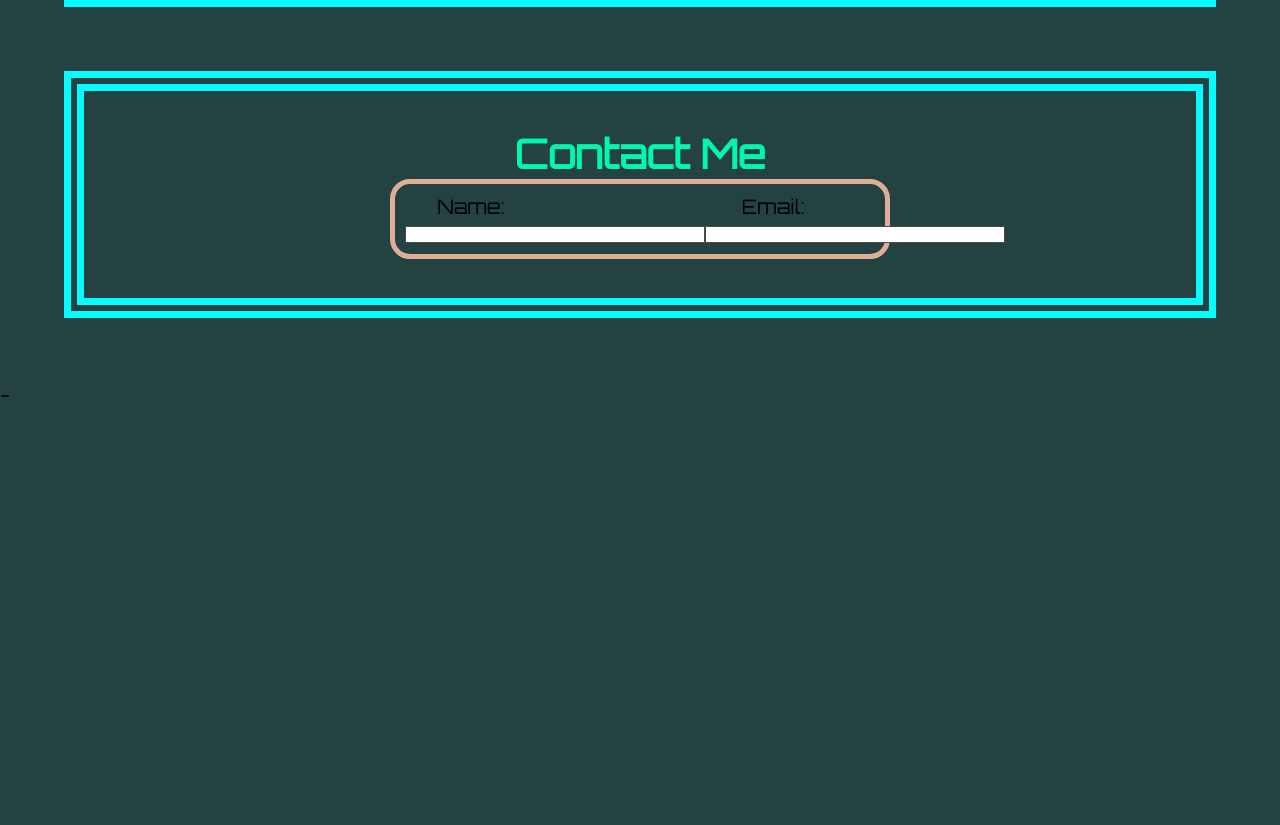
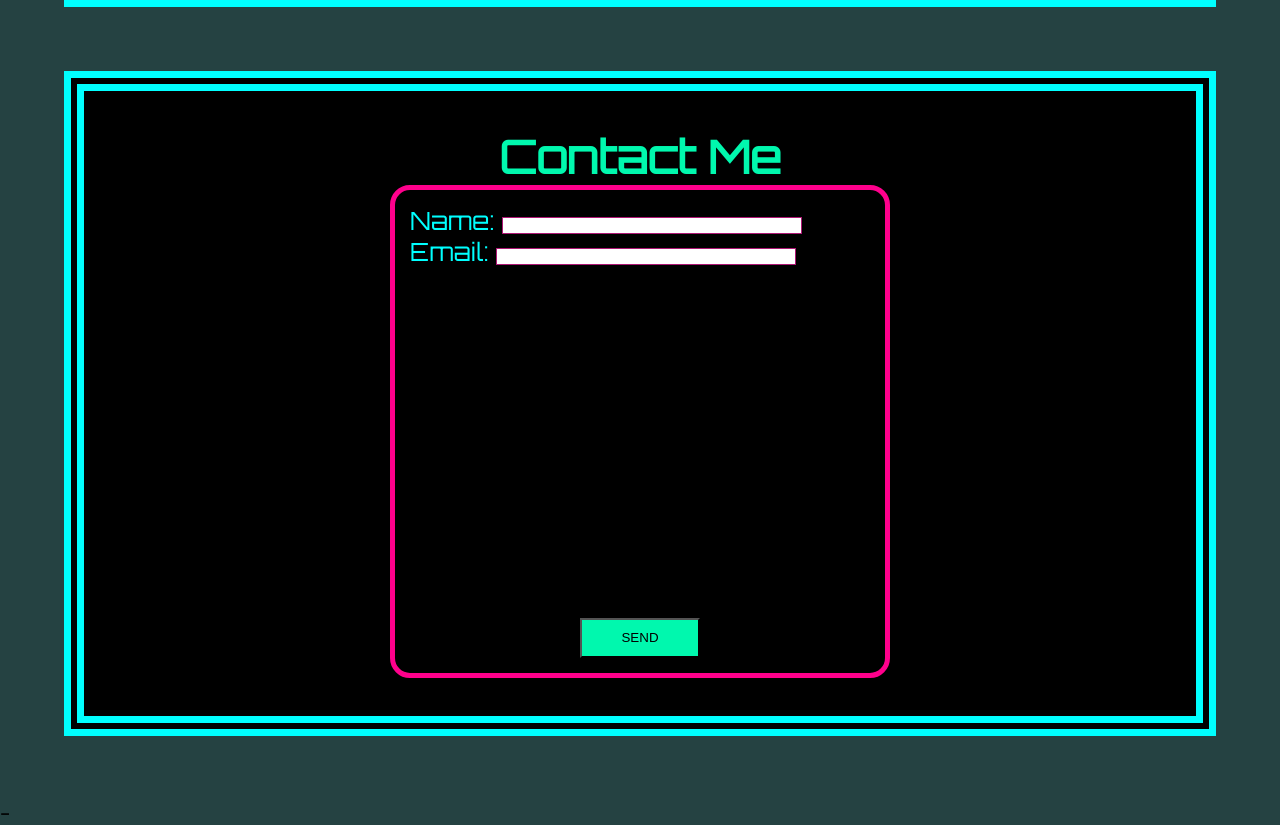
Before and after one commit to EvanRC/Wired-WebDevelopment, a plain HTML site: page index.html in a window 1280 px wide. Shown: the part 1168-1993 px from the top of the page. Before the commit the page ends 1575 px from the top, so only its background shows below. Drawn offline with Linux system fonts and the light colour scheme.

Commit message:
stacked form

```diff
--- a/index.html
+++ b/index.html
@@ -35,28 +35,27 @@
 <p>Lorem ipsum dolor sit amet consectetur adipisicing elit. Provident corrupti temporibus qui ad vero consectetur ab. Deleniti modi culpa minima officia provident. Quo sunt numquam, assumenda recusandae magni quia soluta!</p>
  </section>
 
-<aside  id="contact">
+<aside class="container" id="contact">
    <h2 class="text center">Contact Me</h2>
    <form>
-     <ul>
+     <ul class="form-wrapper">
         <li>
             <label class="text-right" for="name">Name:</label>
             <input type="text" id="name" name="user-name" >
         </li>
+
         <li>
             <label class="text-right" for="email">Email:</label>
             <input type="text" id="email" name="user-email">
         </li>
 
-
-
      </ul>
 
+     <div class="text-center">
+        <button type="submit">SEND</button>
+      </div>
 
-
-
-
-</form>
+  </form>
 
 </aside>
     </main>
--- a/style.css
+++ b/style.css
@@ -81,7 +81,7 @@ section {
 }
 
 p{
-border: 25px solid rgb(255, 0, 140) ;
+border: 25px solid  rgb(255, 0, 140);
 margin-block: 25px;
 padding: 20px;
 
@@ -103,7 +103,7 @@ background-color: black;
 
 h2 {
   text-align: center;
-  font-size: 40px;
+  font-size: 45px;
   color: rgb(0, 248, 174);
 
 }
@@ -113,29 +113,46 @@ form {
   /* Center the form on the page */
   margin: 0 auto;
   width: 500px;
-  padding: 10px;
-  border: 5px solid #DDAF94;
+  padding: 15px;
+  border: 5px solid rgb(255, 0, 140);
   border-radius: 20px;
+  font-size: 25px;
+  color: cyan;
+}
+
+.form-wrapper {
+  flex-direction: column;
+  justify-content:center;
+  align-items: start;
+
 }
 
 
-label {
-  display: inline-block;
-  width: 100px;
-}
 
 input,
 textarea {
  display: inline-block;
   box-sizing: border-box;
   width: 300px;
-  border: 1px solid #4F4846;
+  border: 1px solid #ad1774;
 }
 
-textarea {
-  vertical-align: top;
-  height: 60px;
+
+button {
+
+  height: 40px;
+  width: 120px;
+  background-color: rgb(0, 248, 174);
+  color:black;
+  margin-bottom:
 }
+
+
+.text-center {
+  text-align: center;
+}
+
+
 
 .text-right {
   text-align: right;
```
